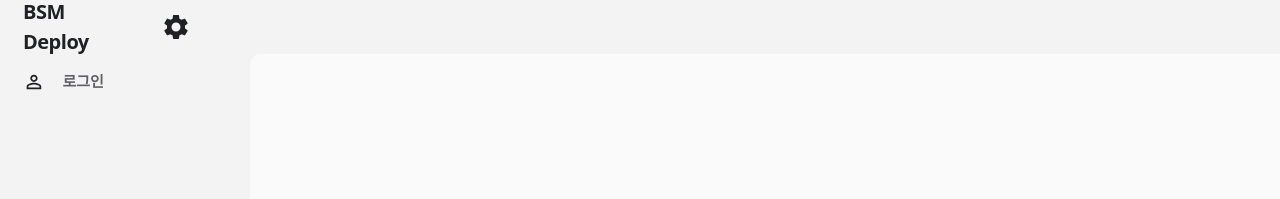
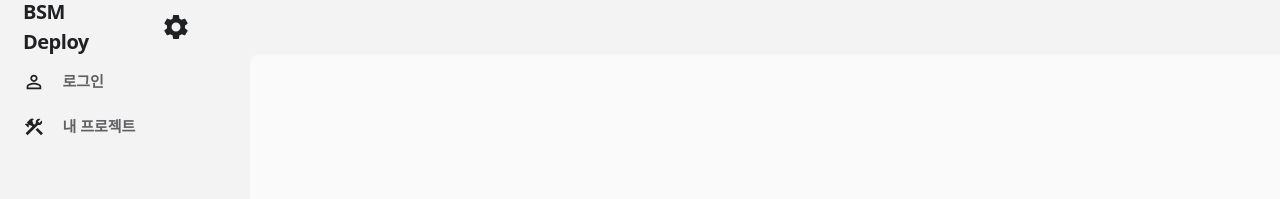
Before and after one commit to BSM-Deploy/BSM-Deploy-Frontend, a Next.js app: page / in a window 1280 px wide. Shown: the top 199 px of the page. Built offline with nearby package versions, Linux system fonts and the light colour scheme.

Commit message:
FEAT :: Sidebar 프로젝트 추가

```diff
--- a/components/layout/sidebar/Sidebar.tsx
+++ b/components/layout/sidebar/Sidebar.tsx
@@ -4,7 +4,7 @@ import Image from "next/image";
 import React, { useEffect, useState } from "react";
 import SidebarItems from "./SidebarItem";
 import { useQuery, useMutation } from "react-query";
-import { Logout, PersonOutline } from "@mui/icons-material";
+import { Logout, PersonOutline, Construction } from "@mui/icons-material";
 import { logout } from "@/utils/api/auth";
 
 function Sidebar() {
@@ -86,6 +86,14 @@ function Sidebar() {
           />
         </a>
       )}
+      <Link href="/project">
+        <SidebarItems
+          name="내 프로젝트"
+          Icon={
+            <Construction fontSize="large" className="dark:text-textDarkGray" />
+          }
+        />
+      </Link>
     </aside>
   );
 }
```
